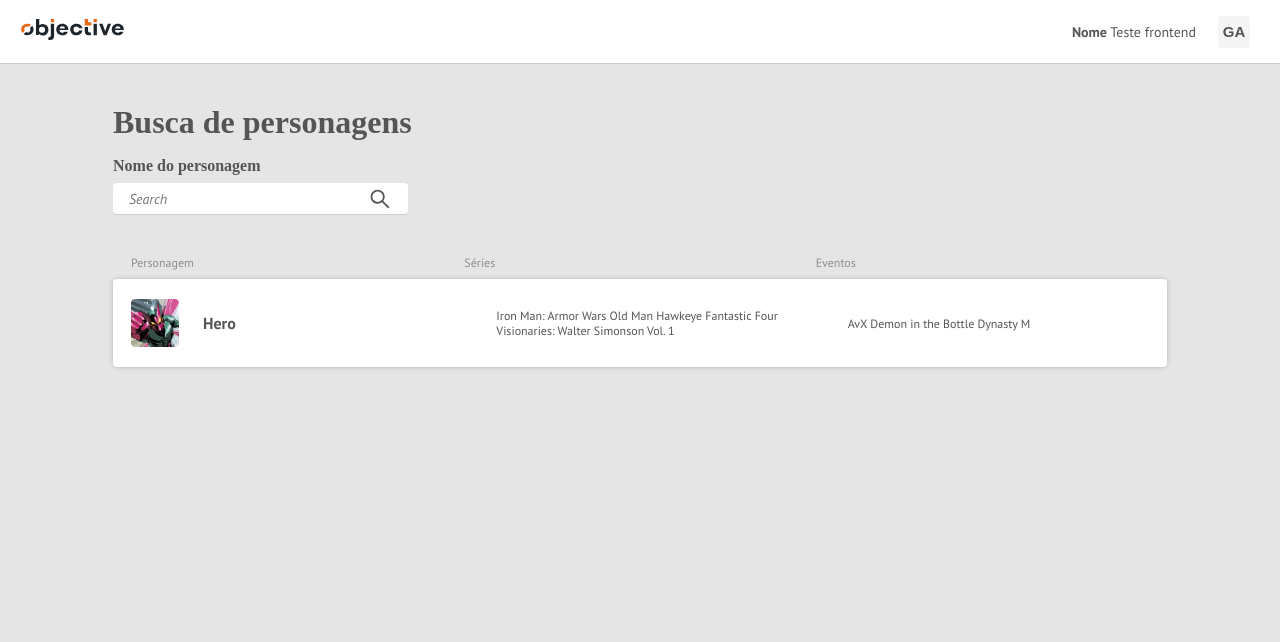
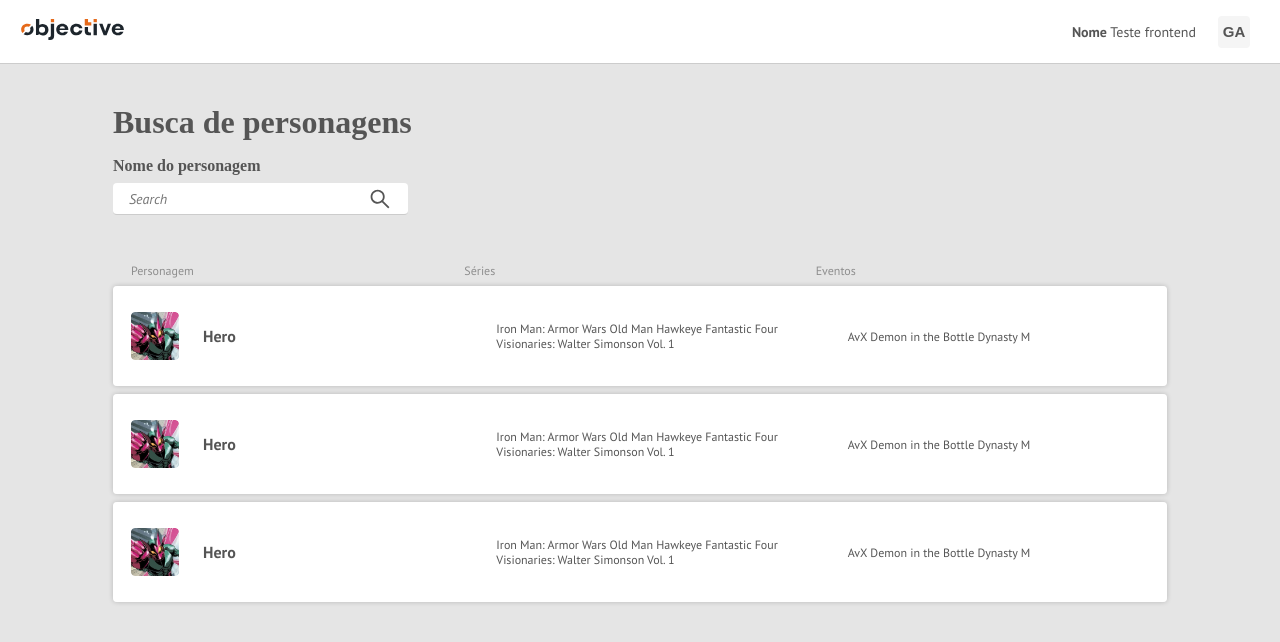
Before and after one commit to Gabriel-Alexander10/desafio_objective, a Next.js app: page / in a window 1280 px wide. Shown: the top 642 px of the page. Built offline with nearby package versions, Linux system fonts and the light colour scheme; a web font is replaced by a local one.

Commit message:
style: space between table items

```diff
--- a/src/components/Hero/styles.ts
+++ b/src/components/Hero/styles.ts
@@ -2,8 +2,8 @@ import styled from 'styled-components';
 
 export const HeroItem = styled.tr`
   padding: 0 1.5rem;
-  height: 88px;
-  background: var(--white);
+  height: 100px;
+  background: transparent;
   box-shadow: 0px 0px 5px #00000033;
   border-radius: 4px;
 
@@ -20,6 +20,8 @@ export const HeroItem = styled.tr`
   td {
     text-align: left;
     padding-left: 18px;
+    height: 88px;
+    background: var(--white);
     font: 400 0.75rem "PT Sans";
     color: var(--text);
     width: 33%;
--- a/src/components/Heroes/index.tsx
+++ b/src/components/Heroes/index.tsx
@@ -17,6 +17,10 @@ export function Heroes() {
 
       <tbody>
         <Hero />
+
+        <Hero />
+
+        <Hero />
       </tbody>
     </Table>
   )
--- a/src/components/Heroes/styles.ts
+++ b/src/components/Heroes/styles.ts
@@ -1,12 +1,11 @@
 import styled from 'styled-components';
 
 export const Table = styled.table`
-  border-collapse: collapse;
+    border-collapse: separate;
+    border-spacing: 0 0.5rem;
 
   tr {
     th {
-      padding-bottom: 9px;
-
       text-align: left;
       padding-left: 18px;
       font: 400 0.75rem "PT Sans";
```
